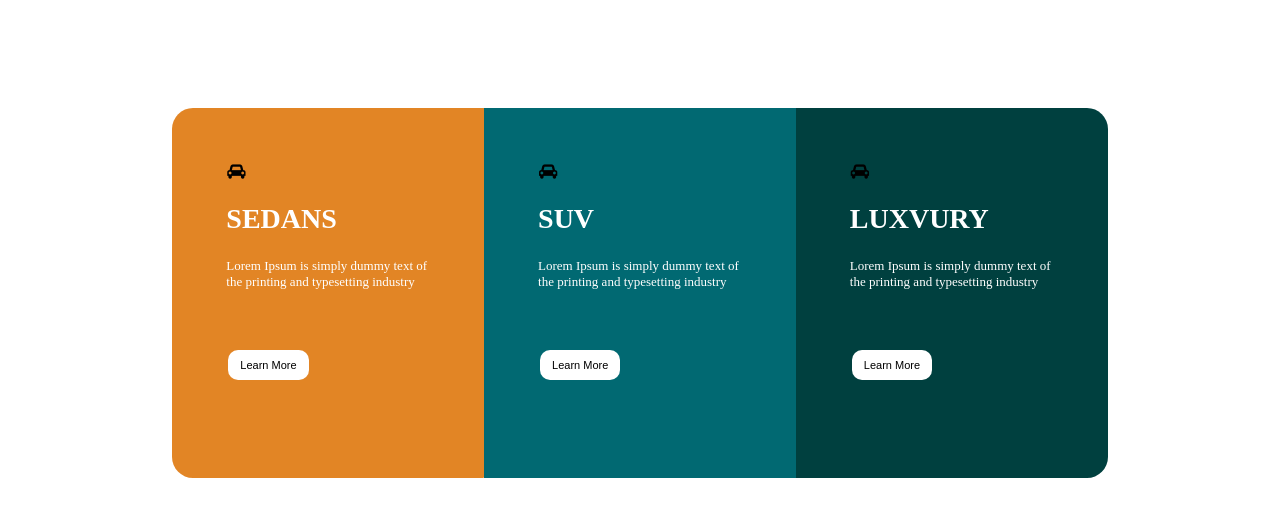
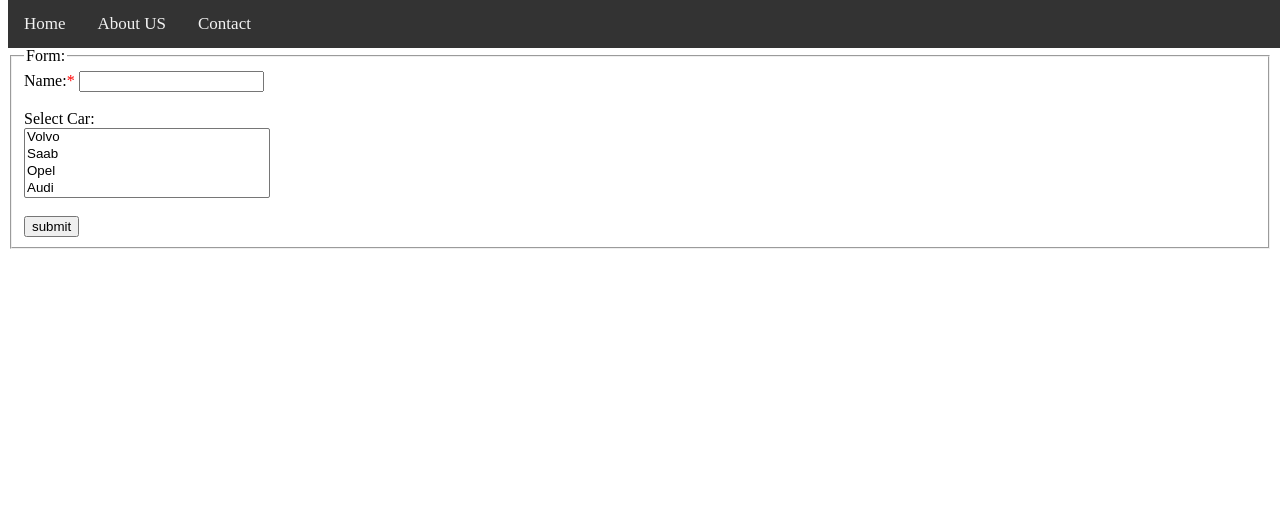
Before and after one commit to awsafAli/assgemt28part2, a plain HTML site: page index.html in a window 1280 px wide. Drawn offline with Linux system fonts and the light colour scheme.

Commit message:
third part
third part

```diff
--- a/index.html
+++ b/index.html
@@ -1,112 +1,74 @@
-
-<!DOCTYPE html>
 <html>
 <head>
-<meta name="viewport" content="width=device-width, initial-scale=1">
-<link rel="stylesheet" href="https://cdnjs.cloudflare.com/ajax/libs/font-awesome/4.7.0/css/font-awesome.min.css">
 <style>
-* {
-  box-sizing: border-box;
+
+select#cars {
+    width: 20%;
 }
 
-/* Create three equal columns that floats next to each other */
-.column {
-    float: left;
-    width: 33.33%;
-    padding: 6px;
-    height: 370px;
+.required-field::before {
+
+  color: red;
+
+}
+.navbar {
+  overflow: hidden;
+  background-color: #333;
+  position: fixed;
+  top: 0;
+  width: 100%;
 }
 
-/* Clear floats after the columns */
-.row:after {
-  content: "";
-  display: table;
-  clear: both;
+.navbar a {
+  float: left;
+  display: block;
+  color: #f2f2f2;
+  text-align: center;
+  padding: 14px 16px;
+  text-decoration: none;
+  font-size: 17px;
 }
 
-.column1 {
-    padding: 48px;
-	padding-top: 66px;
+.navbar a:hover {
+  background: #ddd;
+  color: black;
 }
 
-.conainer-main {
-    margin: auto;
-    width: 74%;
-    /* border: 3px solid green; */
-    /* padding: 42px; */
-    /* height: 207px; */
-	padding-top: 100px;
-}
-h2,p{
-color:white;
-}
-
-.button {
-    background-color: white;
-    border: none;
-    color: black;
-    padding: 9px 12px;
-    text-align: center;
-    text-decoration: none;
-    display: inline-block;
-    font-size: 11px;
-    margin: 4px 2px;
-    cursor: pointer;
-    border-radius: 10px;
-}
-
-p {
-    font-size: 13px;
-    padding-bottom: 43px;
-}
-
-
-h2 {
-    font-size: 28px;
-    text-transform: uppercase;
+.main {
+  padding: 16px;
+  margin-top: 30px;
+  height: 1500px; /* Used in this example to enable scrolling */
 }
 </style>
 </head>
 <body>
+<div class="navbar">
+  <a href="#home">Home</a>
+  <a href="#news">About US</a>
+  <a href="#contact">Contact</a>
+</div>
+<div style="
+    margin-top: 47px;
+">
+<form action="">
+  <fieldset>
+    <legend>Form:</legend>
+	Name:<span class="required-field"><font color="red">&#42;</font></span>
+	<input type="name"  class="required-field" id="vehicle1" name="name"  required><br><br>
+    <label for="fname">Select Car:</label>
+	<div>
+	<select name="cars" id="cars" multiple class="menu-class">
+	  <option value="volvo">Volvo</option>
+	  <option value="saab">Saab</option>
+	  <option value="opel">Opel</option>
+	  <option value="audi">Audi</option>
+	</select>
+	</div><br>
+	 <input type="submit" value="submit">
+  </fieldset>
+  </div
 
+</form>
+</body>
 
-<div class="conainer-main">
-<div class="row">
-  <div class="column" style="background-color:rgb(226,133,37);border-radius-left: 10px;/* border: 2px solid red; */border-radius: 21px 0px 1px 21px;">
-<i class="fa fa-car" style="
-    position: absolute;
-    margin: 49px;
-"></i>
-     <div class="column1" >
-	<h2 >Sedans</h2>
-    <p>Lorem Ipsum is simply dummy text of the printing and typesetting industry</p>
-	<input type="button" class="button" value="Learn More">
-	</div>
-  </div>
-  <div class="column" style="background-color:rgb(1,105,114);">
- <i class="fa fa-car" style="
-    position: absolute;
-    margin: 49px;
-"></i>
-	 <div class="column1" >
-   <h2>SUV</h2>
-    <p>Lorem Ipsum is simply dummy text of the printing and typesetting industry</p>
-	<input type="button" class="button" value="Learn More">
-	</div>
-  </div>
-  <div class="column" style="background-color:rgb(0,64,63);border-radius: 0px 21px 21px 0px;">
- <i class="fa fa-car" style="
-    position: absolute;
-    margin: 49px;
-"></i>
- <div class="column1" >
-   <h2>Luxvury</h2>
-    <p>Lorem Ipsum is simply dummy text of the printing and typesetting industry</p>
-	<input type="button" class="button" value="Learn More">
-	</div>
-  </div>
-</div>
-</div>
-
-</body>
 </html>
```
